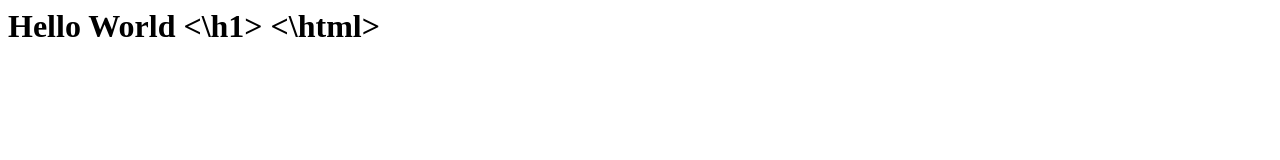
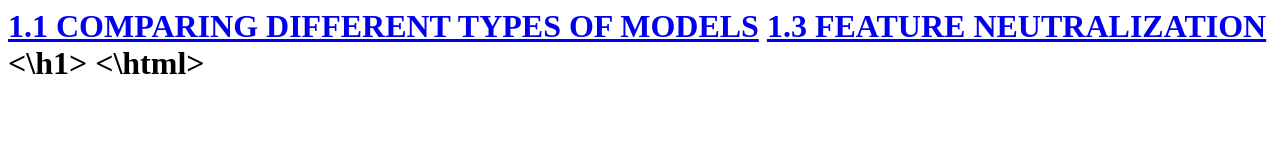
Before and after one commit to Jacob-Stahl/CS_4000, a plain HTML site: page index.html in a window 1280 px wide. Drawn offline with Linux system fonts and the light colour scheme.

Commit message:
Update index.html

```diff
--- a/index.html
+++ b/index.html
@@ -1,5 +1,6 @@
 <html>
   <h1>
-    Hello World
+    <a href="docs/introduction.html">1.1 COMPARING DIFFERENT TYPES OF MODELS</a>
+    <a href="docs/feature_neutralization.html">1.3	FEATURE NEUTRALIZATION</a>
   <\h1>
 <\html>
```
